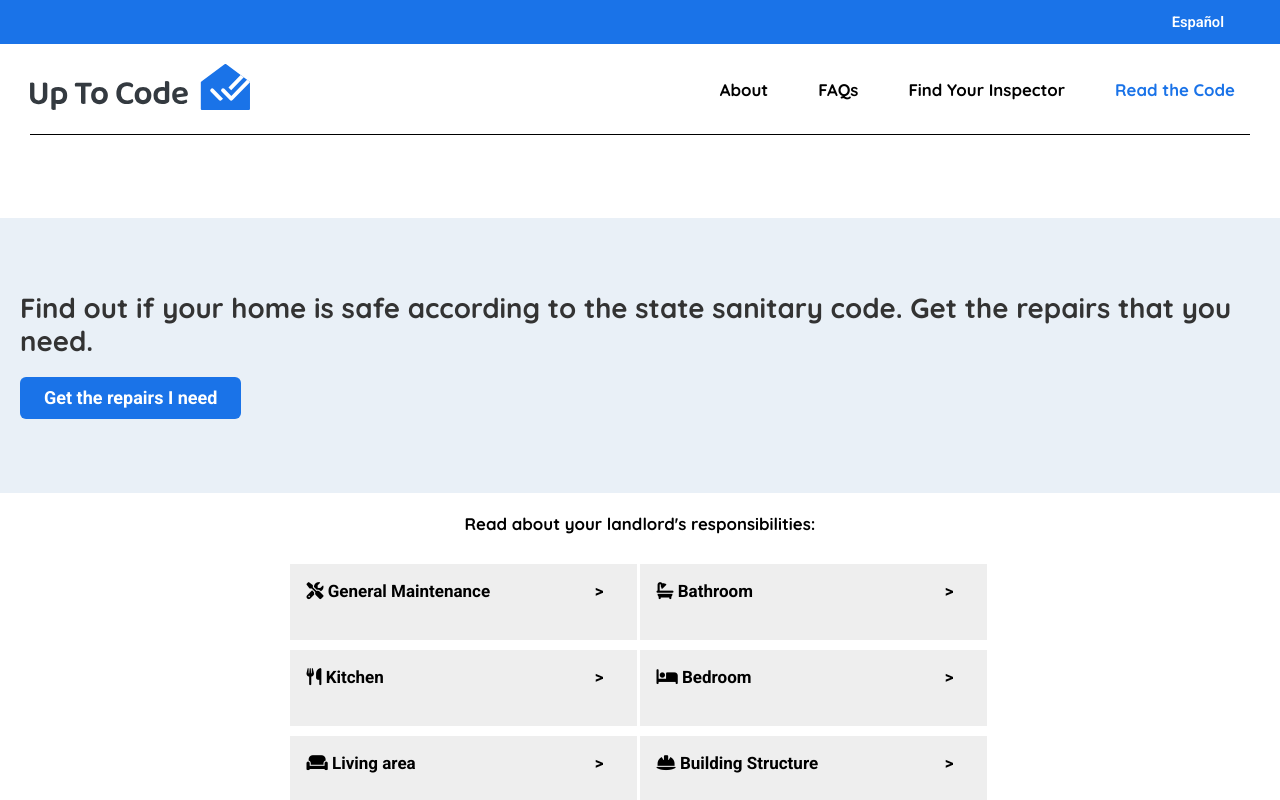
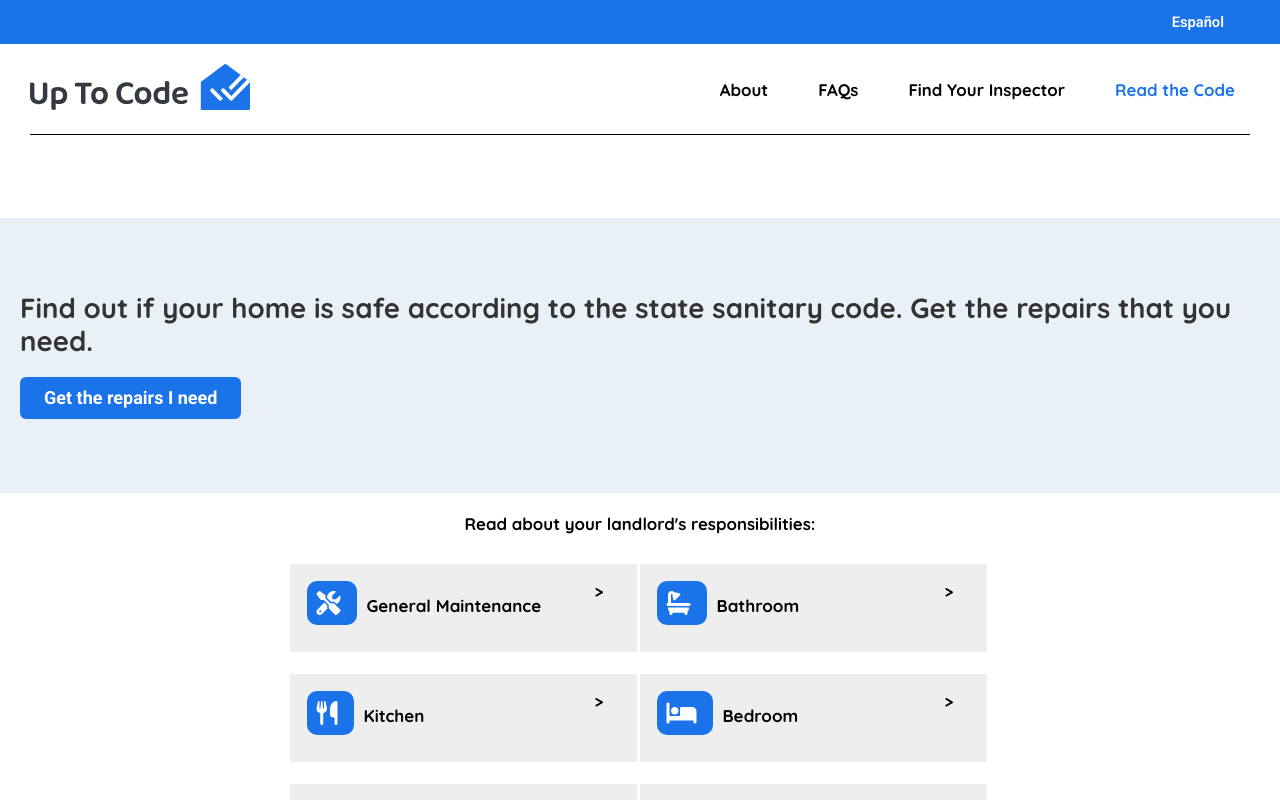
Before and after one commit to nonprofittechy/housing-code-static-site, a React (Create React App) app: page /#/ in a window 1280 px wide. Shown: the top 800 px of the page. Built offline with nearby package versions, Linux system fonts and the light colour scheme.

Commit message:
starting work on changes from email, fixed scroll position error

```diff
--- a/src/App.css
+++ b/src/App.css
@@ -169,7 +169,7 @@ h1, h2, h3 {
   display: flex;
   justify-content: flex-end;
   background-color: var(--blue);
-  font-family: "Roboto", Sans-serif;
+  font-family: "Roboto", sans-serif;
   font-weight: 600;
   font-size: 0.8em;
 }
@@ -423,7 +423,7 @@ section#footer {
   display: flex;
   justify-content: space-between;
   align-items: center;
-  font-family: "Roboto", Sans-serif;
+  font-family: "Roboto", sans-serif;
   font-size: 1.15rem;
   line-height: 1.5em;
 }
@@ -447,7 +447,7 @@ section#footer {
   margin-bottom: 50px;
   padding-left: var(--gutters-footer);
   padding-right: var(--gutters-footer);
-  font-family: "Montserrat", Sans-serif;
+  font-family: "Montserrat", sans-serif;
   font-size: 15px;
   font-weight: 300;
   /* Closest I can get to visual appearance at narrow widths */
@@ -531,7 +531,7 @@ section#footer {
 .action-box h2 {
   font-size: 1.5em;
   line-height: 1.2em;
-  font-family: "Quicksand", Sans-serif;
+  font-family: "Quicksand", sans-serif;
   font-weight: 700;
   color: var(--dark-1);
   text-align: left;
@@ -546,7 +546,7 @@ section#footer {
 
 .action-box a {
   margin: 0;
-  font-family: "Roboto", Sans-serif;
+  font-family: "Roboto", sans-serif;
   font-size: 18px;
   font-weight: 700;
   color: var(--action-button-text);
@@ -584,7 +584,7 @@ section#footer {
   flex: 1;
   justify-content: space-between;
   text-align: left;
-
+  font-family: "Quicksand", sans-serif;
 }
 
 .category-button:hover {
@@ -595,6 +595,15 @@ section#footer {
 
 .category-button::after {
   content: ">";
+}
+
+.category-button i {
+  font-size: 24px;
+  background-color: #1A73E8;
+  color: #ffffff;
+  padding: 10px;
+  border-radius: 10px;
+  margin-right: 10px;
 }
 
 .button {
--- a/src/CategoryPage.js
+++ b/src/CategoryPage.js
@@ -16,6 +16,7 @@ const CategoryPage = () => {
 
 
 	useEffect(() => {
+		window.scrollTo(0, 0); // otherwise links at homepage bottom will lead to scroll position at bottom
 		if(checklist) {
 			let data = [...checklist];
 			data.shift(); // remove row with names of columns
--- a/src/index.js
+++ b/src/index.js
@@ -4,7 +4,6 @@ import './index.css';
 import App from './App';
 import reportWebVitals from './reportWebVitals';
 import { HashRouter } from "react-router-dom";
-
 const root = ReactDOM.createRoot(document.getElementById('root'));
 root.render(
   <React.StrictMode>
```
Also changed, not shown: 1 other file (tests, documents, lock files or other folders).
